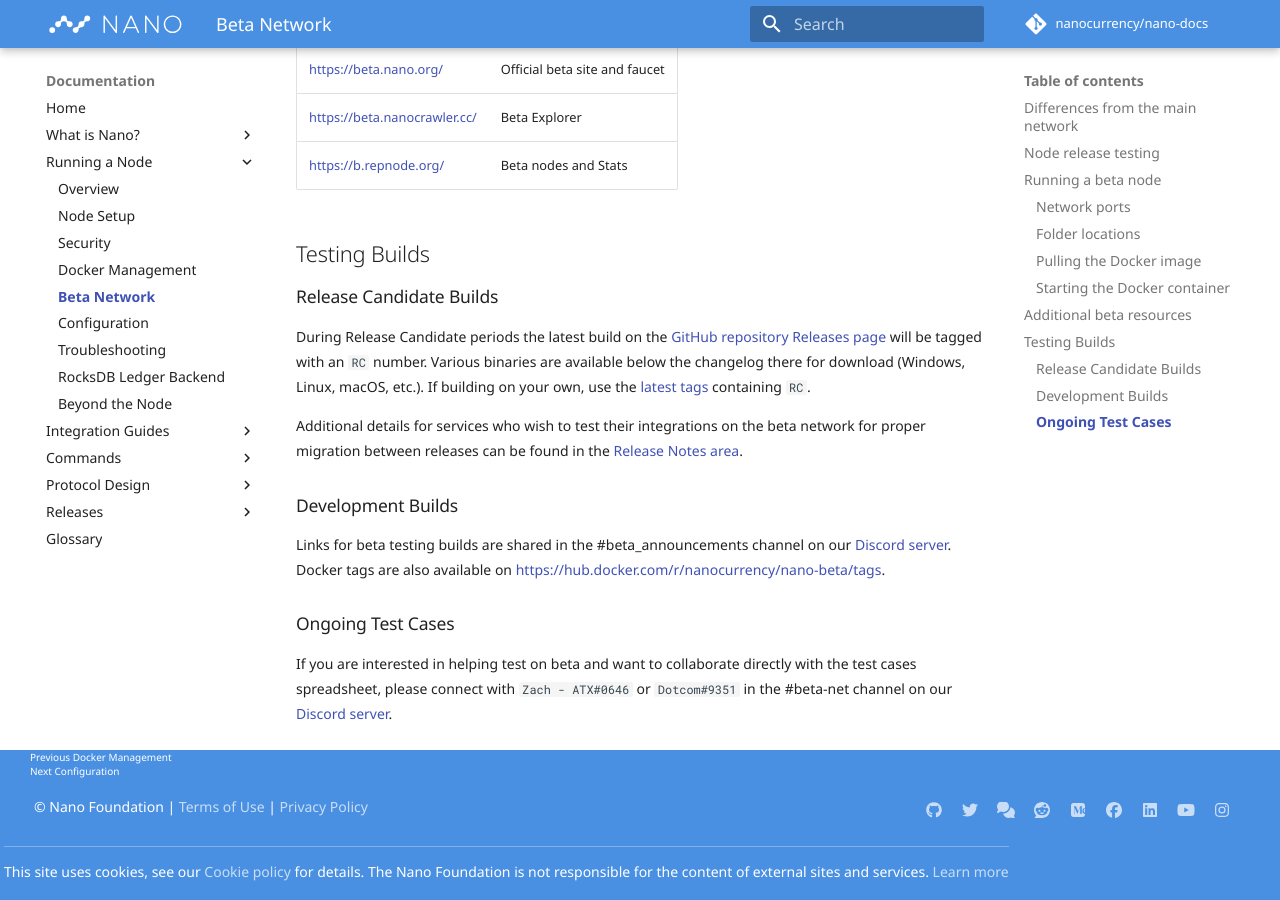
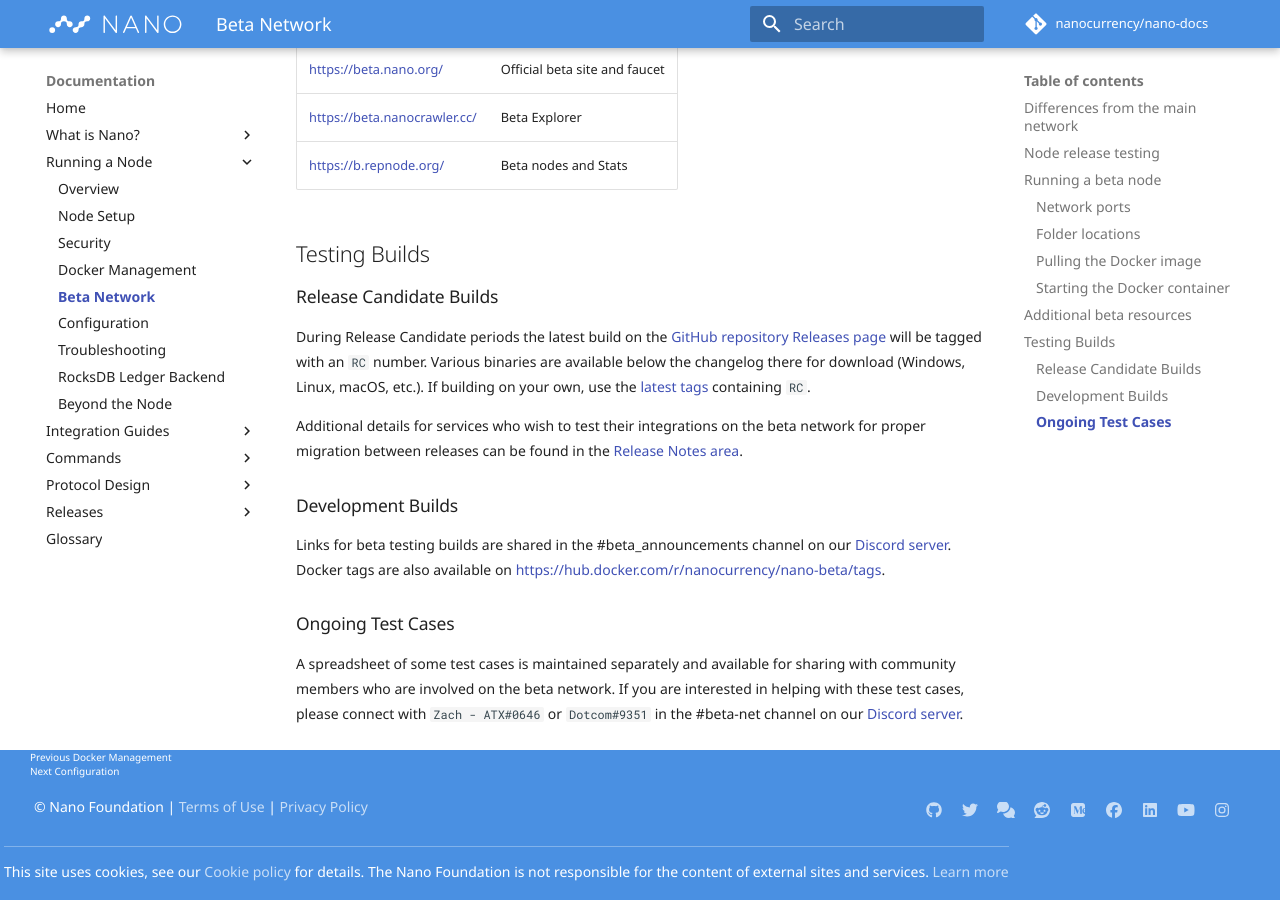
Before and after one commit to nanocurrency/nano-docs, an MkDocs documentation site: the page built from docs/running-a-node/beta-network.md, in a window 1280 px wide and 900 px high, scrolled down 3121 px. Built offline with MkDocs 1.6.1 and Material for MkDocs 9.7.7, drawn with Linux system fonts in a browser that asks for light colours; comment, search, counter and statistics services are not loaded.

Commit message:
Update beta-network.md

```diff
--- a/docs/running-a-node/beta-network.md
+++ b/docs/running-a-node/beta-network.md
@@ -109,4 +109,4 @@
 Links for beta testing builds are shared in the #beta_announcements channel on our [Discord server](https://chat.nano.org). Docker tags are also available on https://hub.docker.com/r/nanocurrency/nano-beta/tags.
 
 ### Ongoing Test Cases
-If you are interested in helping test on beta and want to collaborate directly with the test cases spreadsheet, please connect with `Zach - ATX#0646` or `Dotcom#9351` in the #beta-net channel on our [Discord server](https://chat.nano.org).
+A spreadsheet of some test cases is maintained separately and available for sharing with community members who are involved on the beta network.  If you are interested in helping with these test cases, please connect with `Zach - ATX#0646` or `Dotcom#9351` in the #beta-net channel on our [Discord server](https://chat.nano.org).
```
